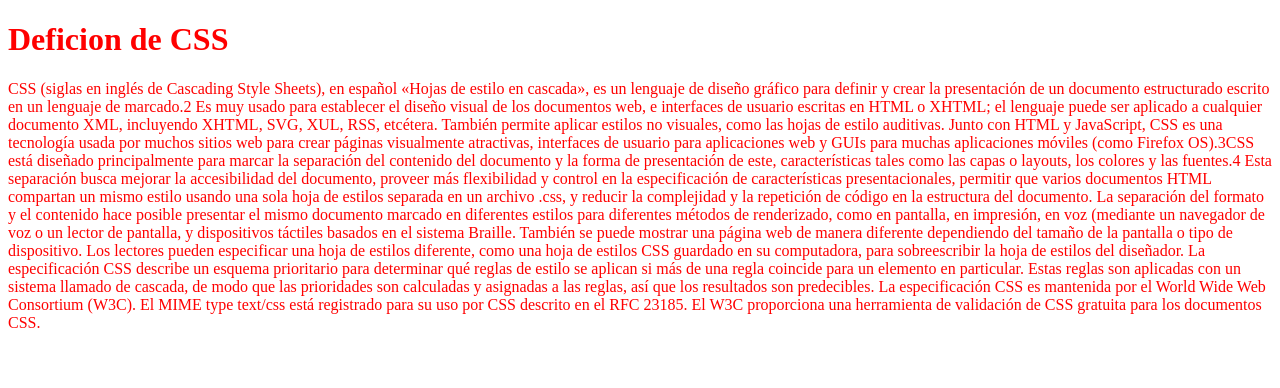
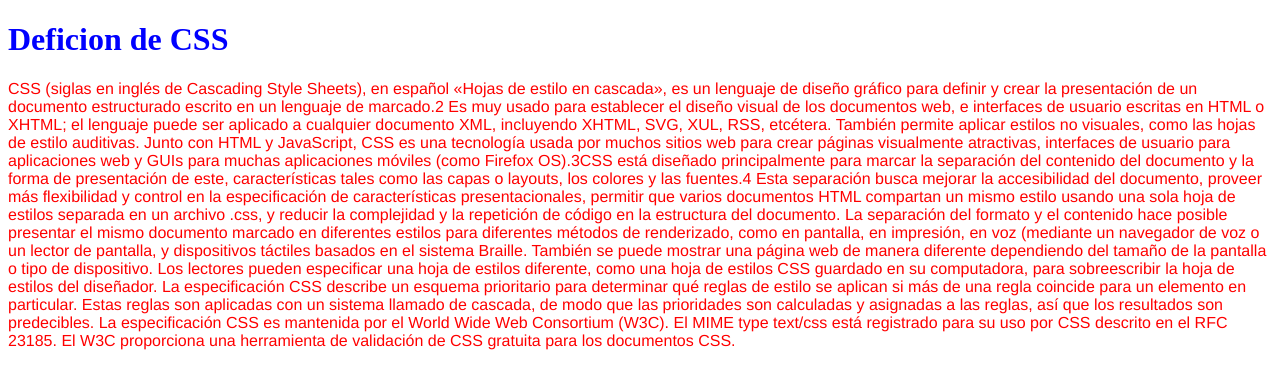
Before and after one commit to lpizarro2391/herencia, a plain HTML site: page index.html in a window 1280 px wide. Drawn offline with Linux system fonts and the light colour scheme.

Commit message:
se pueden cambiar los estilos individualmente cambiando para cada parte en especifico desde css.

```diff
--- a/css/estilos.css
+++ b/css/estilos.css
@@ -2,3 +2,11 @@ body
 {
   color: red
 }
+p
+{
+  font-family: helvetica
+}
+h1
+{
+  color: blue
+}
```
